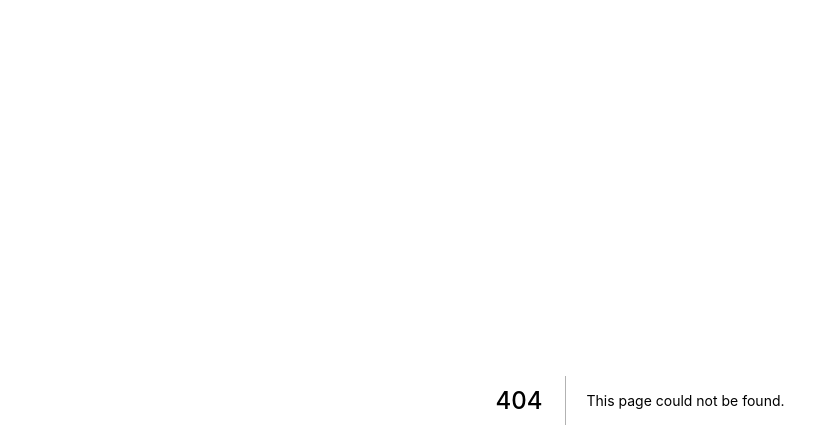
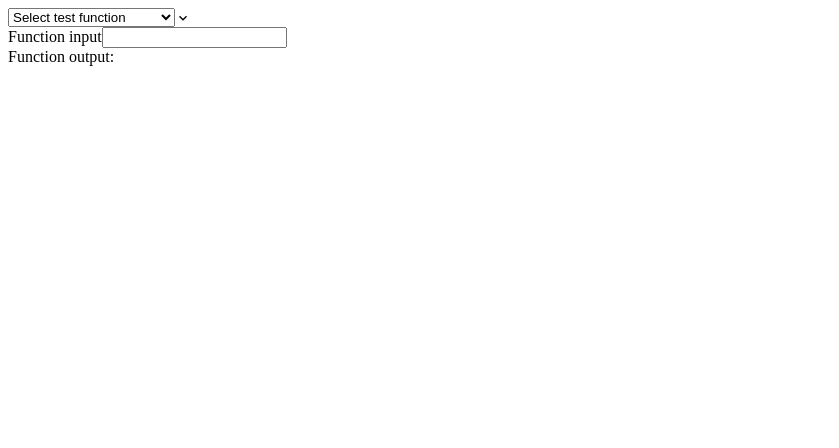
Before and after one commit to LilyCatFiddy/receipt-splitter, a Next.js app: page /test in a window 1280 px wide. Before the commit this address had no page. Shown: the top 448 px of the page, without its empty margins (0-839 px from the left). Built offline with nearby package versions, Linux system fonts and the light colour scheme.

Commit message:
Added testing files

```diff
--- /dev/null
+++ b/components/item.jsx
@@ -0,0 +1,5 @@
+export default function Item() {
+  return (
+    <li>List item placeholder</li>
+  );
+}
--- /dev/null
+++ b/components/itemList.jsx
@@ -0,0 +1,5 @@
+export default function ItemList() {
+  return (
+    <div>Item List Placeholder</div>
+  );
+}
--- /dev/null
+++ b/pages/test.js
@@ -0,0 +1,28 @@
+import { useState } from "react";
+import {
+    Box,
+    Heading,
+    Select,
+    Text
+} from '@chakra-ui/react'
+
+export default function Test() {
+    let [currFn, setCurrFn] = useState(() => () => {});
+    let [inputs, setInputs] = useState();
+
+    return (
+        <div>
+            <Select placeholder='Select test function'>
+                <option value='option1'>Test fn 1</option>
+                <option value='option2'>Test fn 2</option>
+            </Select>
+            <label>
+                Function input
+                <input type="text"></input>
+            </label>
+            <div>
+                Function output: {currFn(inputs)}
+            </div>
+        </div>
+    );
+}
```
Also changed, not shown: services/classes.js (added).
